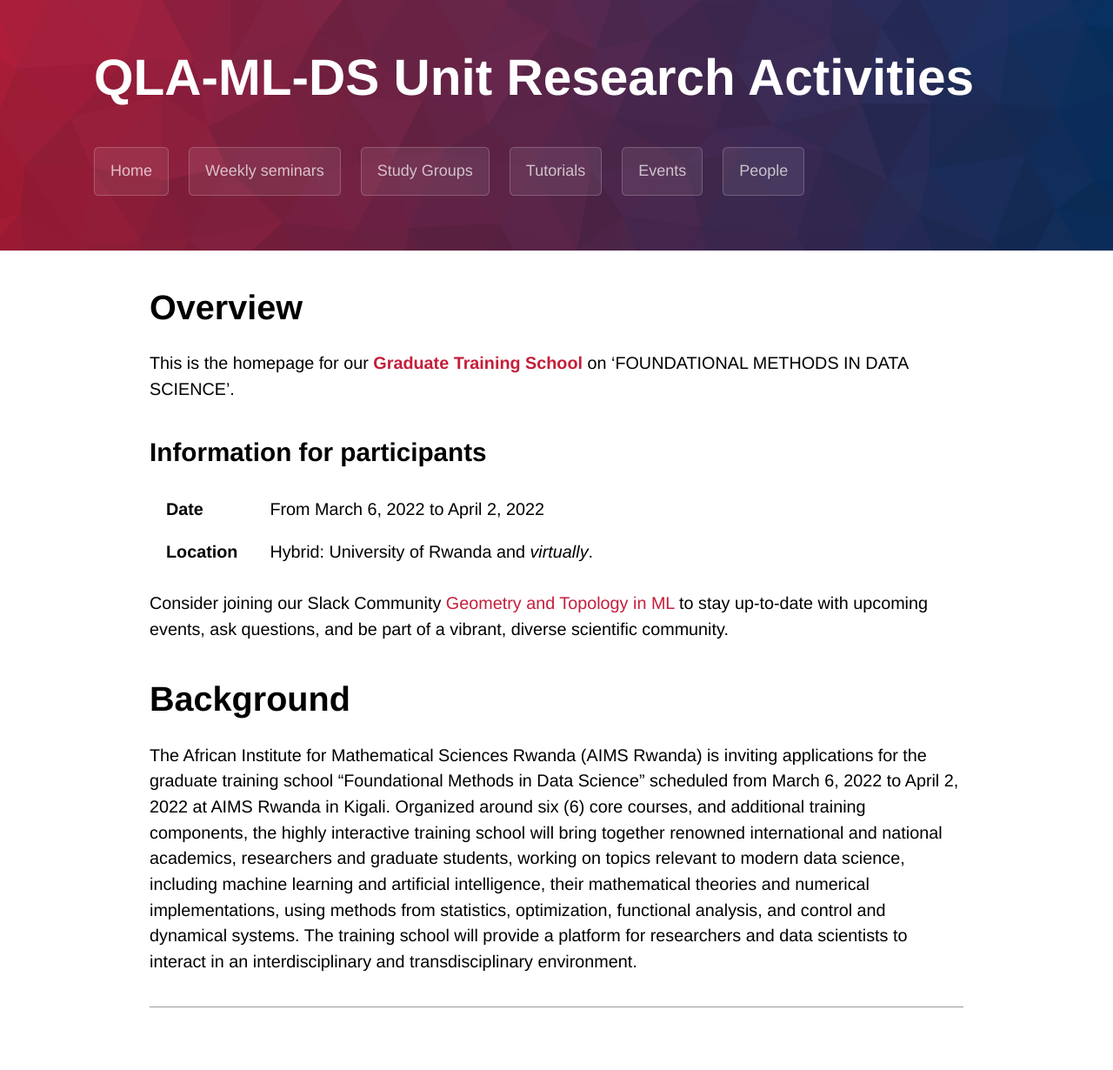
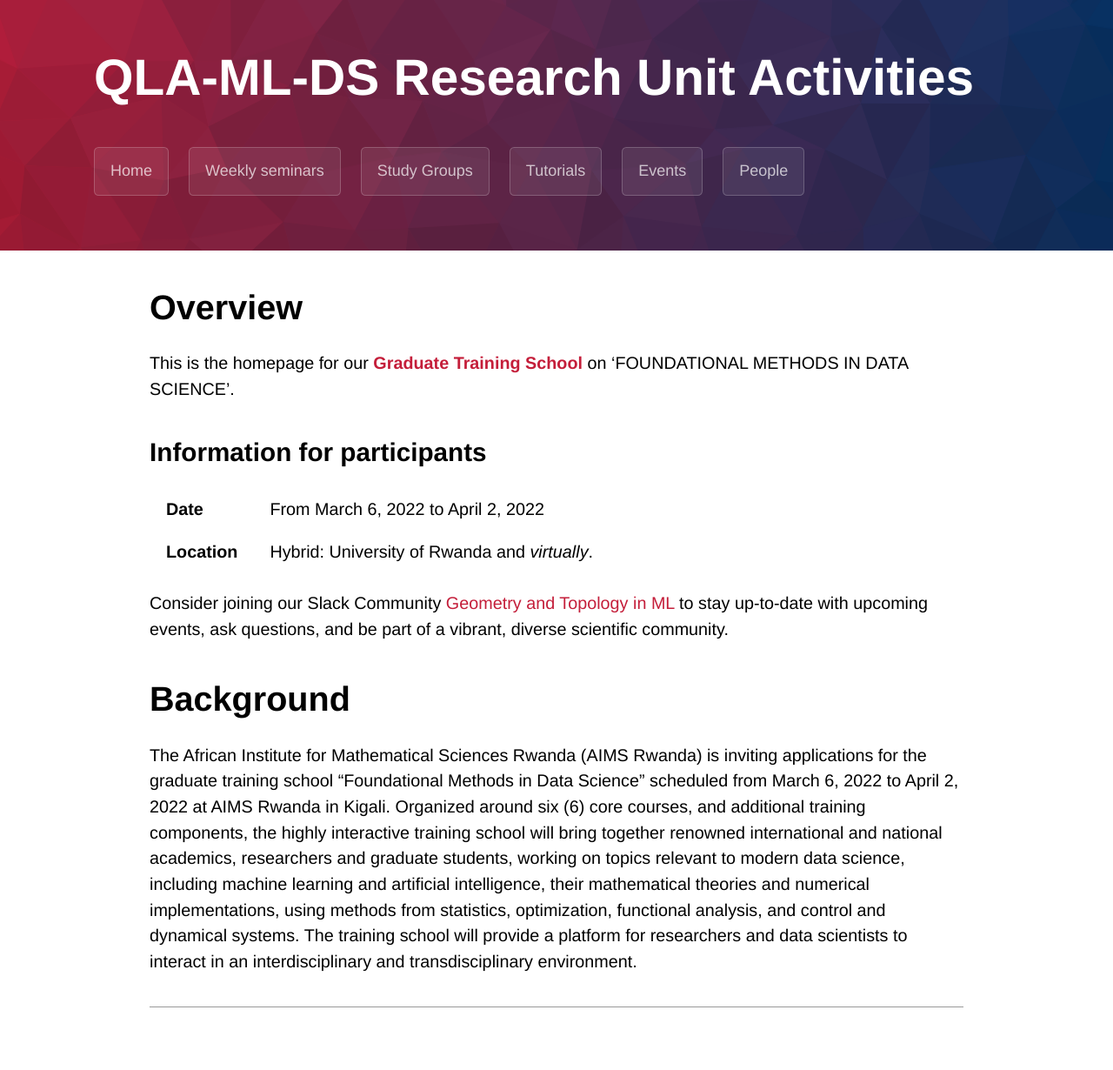
Before and after one commit to qla-ml-ds-activities/qla-ml-ds-activities.github.io, a Jekyll site: the page built from index.md, in a window 1280 px wide. Shown: the whole page at 87% size. Built offline with Jekyll 4.4.1, drawn with Linux system fonts in a browser that asks for light colours; some web fonts are replaced; our own code applies the rules of GitHub Pages for plain Markdown files.

```diff
--- a/_config.yml
+++ b/_config.yml
@@ -1,4 +1,4 @@
-title: QLA-ML-DS Unit Research Activities
+title: QLA-ML-DS Research Unit Activities
 description: ""
 
 
```
